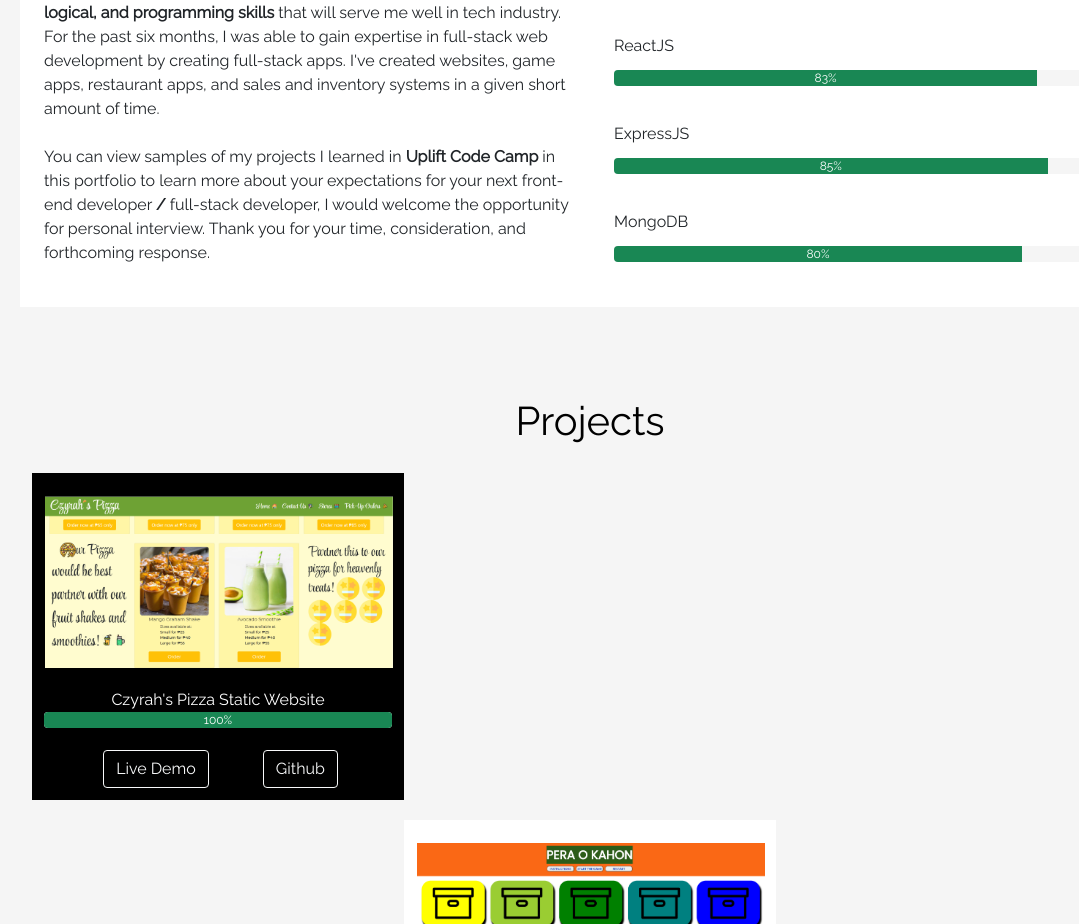
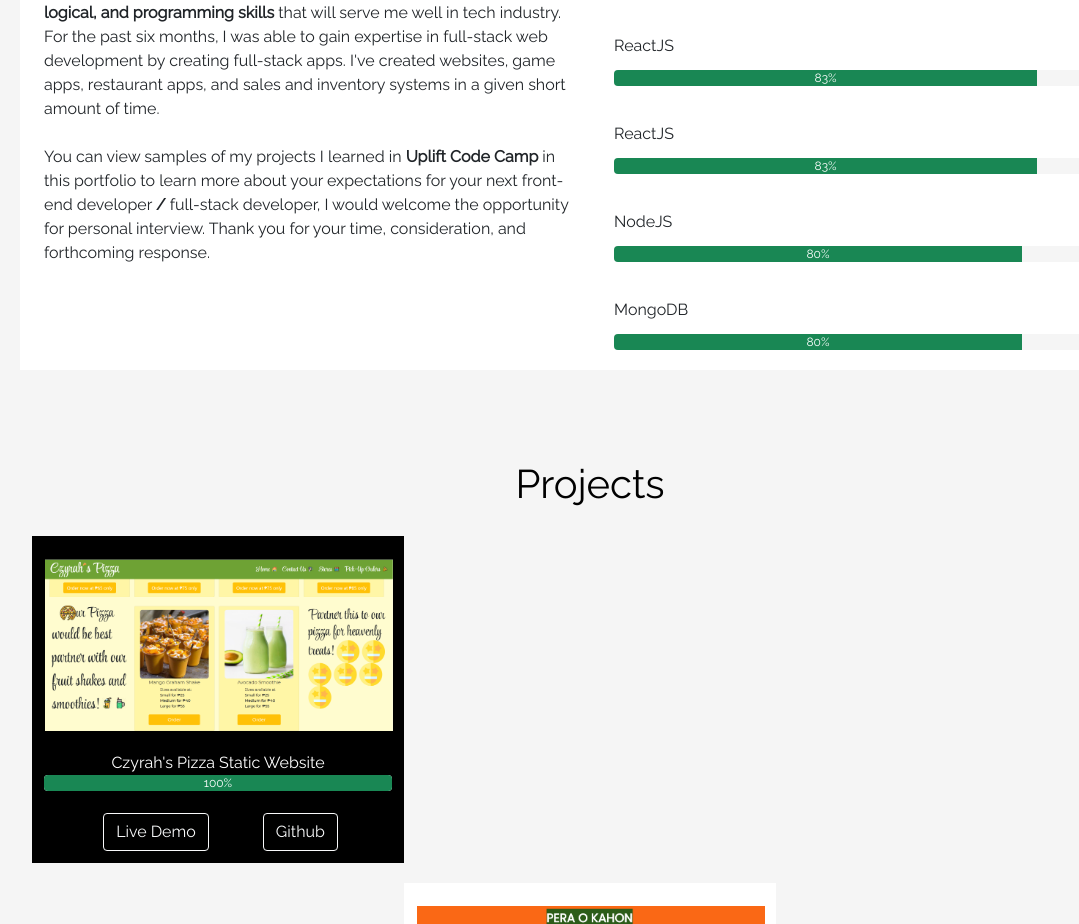
Before and after one commit to JoshuaFontiveros/joshua-fontiveros-portfolio, a React (Create React App) app: page / in a window 1280 px wide. Shown: the part 988-1912 px from the top of the page, without its empty margins (50-1129 px from the left). Built offline with nearby package versions, Linux system fonts and the light colour scheme.

Commit message:
Feat: NodeJS percentage skills added.

```diff
--- a/src/pages/About.js
+++ b/src/pages/About.js
@@ -11,6 +11,7 @@ const About = () => {
   const bootstrap = 89;
   const javascript = 88;
   const reactJS = 83;
+  const nodeJS = 80;
   const expressJS = 85;
   const mongoDB = 80;
 
@@ -154,11 +155,18 @@ const About = () => {
                 label={`${reactJS}%`}
                 variant="success"
               />
-              <span>ExpressJS</span>
+              <span>ReactJS</span>
               <ProgressBar
                 style={{ backgroundColor: "#F5F5F5" }}
-                now={expressJS}
-                label={`${expressJS}%`}
+                now={reactJS}
+                label={`${reactJS}%`}
+                variant="success"
+              />
+              <span>NodeJS</span>
+              <ProgressBar
+                style={{ backgroundColor: "#F5F5F5" }}
+                now={nodeJS}
+                label={`${nodeJS}%`}
                 variant="success"
               />
               <span>MongoDB</span>
```
